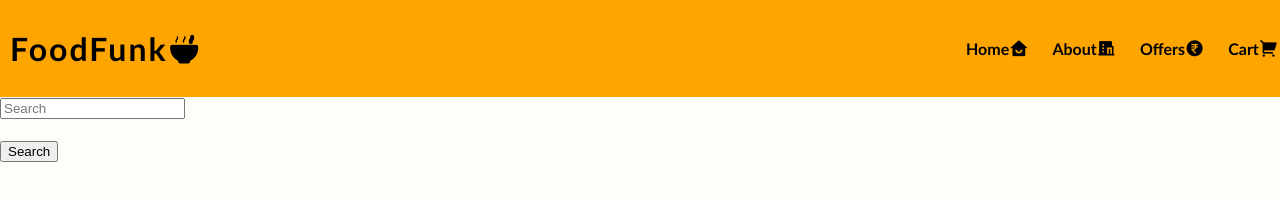
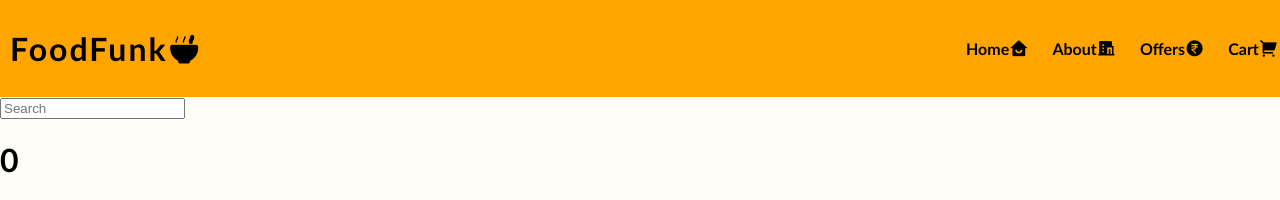
Before and after one commit to thesakshijaiswal/namsteReact, a React (Vite) app: page / in a window 1280 px wide. Shown: the top 200 px of the page. Built offline with nearby package versions, Linux system fonts and the light colour scheme.

Commit message:
apply counter on search button

```diff
--- a/src/components/Body.jsx
+++ b/src/components/Body.jsx
@@ -4,6 +4,7 @@ import { useState } from "react";
 const Body = () => {
   // searchText is a local state variable
   const [searchText, setSearchText] = useState(); //To create state variable
+  const [searchCount, setSearchCount] = useState(0);
 
   return (
     <>
@@ -17,8 +18,15 @@ const Body = () => {
             setSearchText(e.target.value);
           }}
         />
-        <h1>{searchText}</h1>
-        <button className="searchBtn">Search</button>
+        <h1>{searchCount}</h1>
+        <button
+          className="searchBtn"
+          onClick={() => {
+            setSearchCount(searchCount + 1);
+          }}
+        >
+          Search
+        </button>
       </div>
       <div className="restaurantCard">
         {cardContent.map((restaurant) => {
```
